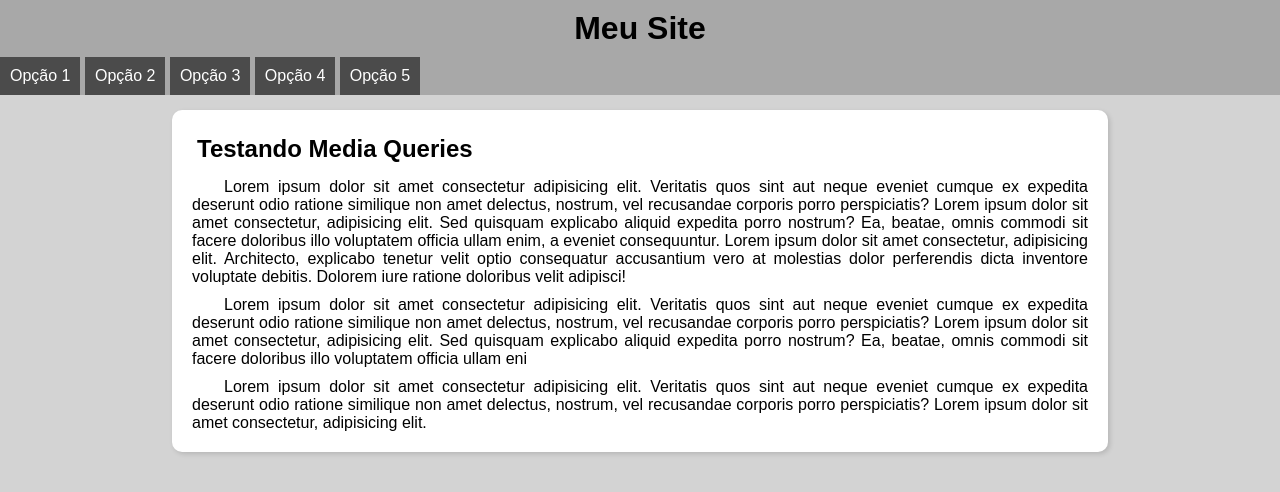
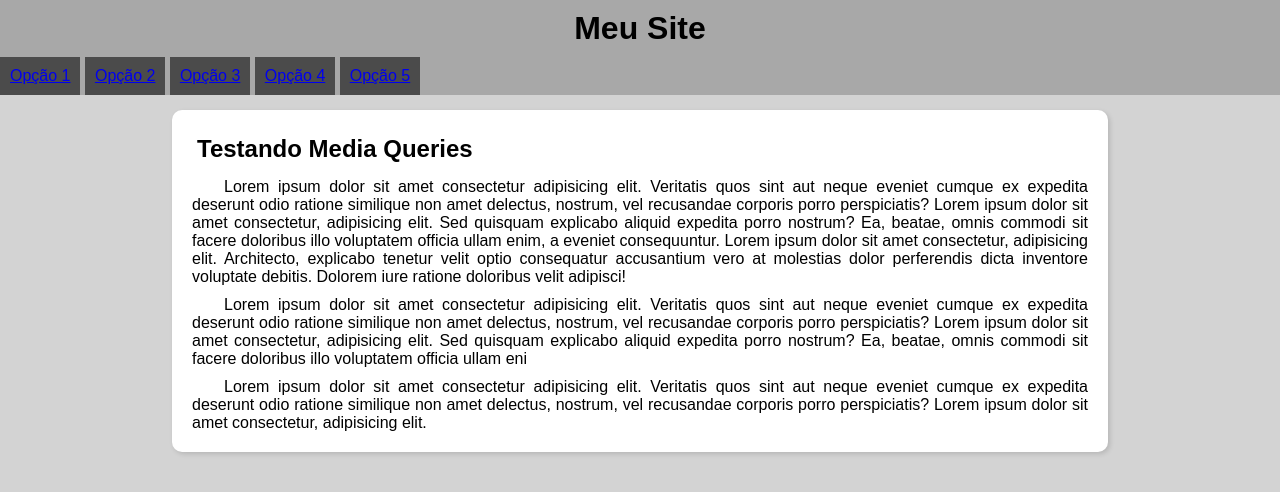
Before and after one commit to ruandias-at/html-css, a plain HTML site: page exercicios/ex026/mq005/index.html in a window 1280 px wide. Drawn offline with Linux system fonts and the light colour scheme.

Commit message:
Update index.html

```diff
--- a/exercicios/ex026/mq005/index.html
+++ b/exercicios/ex026/mq005/index.html
@@ -11,11 +11,11 @@
         <h1>Meu Site</h1>
         <menu>
             <ul>
-                <li>Opção 1</li>
-                <li>Opção 2</li>
-                <li>Opção 3</li>
-                <li>Opção 4</li>
-                <li>Opção 5</li>
+                <li><a href="#">Opção 1</a></li>
+                <li><a href="#">Opção 2</a></li>
+                <li><a href="#">Opção 3</a></li>
+                <li><a href="#">Opção 4</a></li>
+                <li><a href="#">Opção 5</a></li>
             </ul>
         </menu>
     </header>
```
